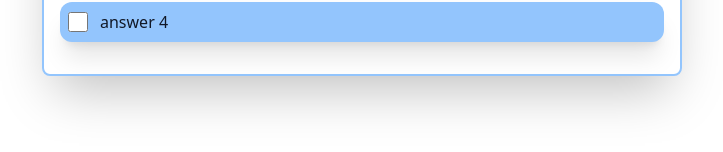
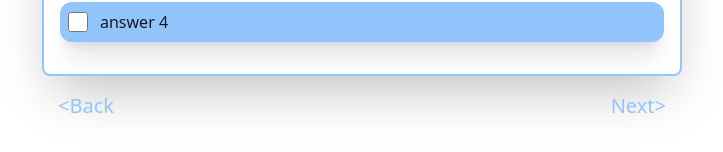
Before and after one commit to 2salted/quiz-app, a React (Vite) app: page /quiz/1 in a window 1280 px wide. Shown: the part 380-532 px from the top of the page, without its empty margins (278-1001 px from the left). Built offline with nearby package versions, Linux system fonts and the light colour scheme.

Commit message:
added buttons (prev and next) functionality not done yet

```diff
--- a/src/pages/Quiz.tsx
+++ b/src/pages/Quiz.tsx
@@ -25,6 +25,7 @@ export default function Quiz() {
   function nextQuestion() {
     if (currentIndexState >= 0) {
       setCurrentIndexState(currentIndexState + 1);
+      //maybe a for loop to look for the next "question"
     }
   }
   function prevQuestion() {
@@ -43,6 +44,20 @@ export default function Quiz() {
               <QuizAnswers answers={matchedIdAnswers} />
             </div>
           </div>
+          <div className="flex flex-row justify-between w-3/4 md:w-1/2">
+            <button
+              className="rounded-xl p-4 text-xl border-blue-300 text-blue-300"
+              onClick={() => prevQuestion()}
+            >
+              {"<Back"}
+            </button>
+            <button
+              className="rounded-xl p-4 text-xl border-blue-300 text-blue-300"
+              onClick={() => nextQuestion()}
+            >
+              {"Next>"}
+            </button>
+          </div>
         </div>
       </div>
     </>
```
